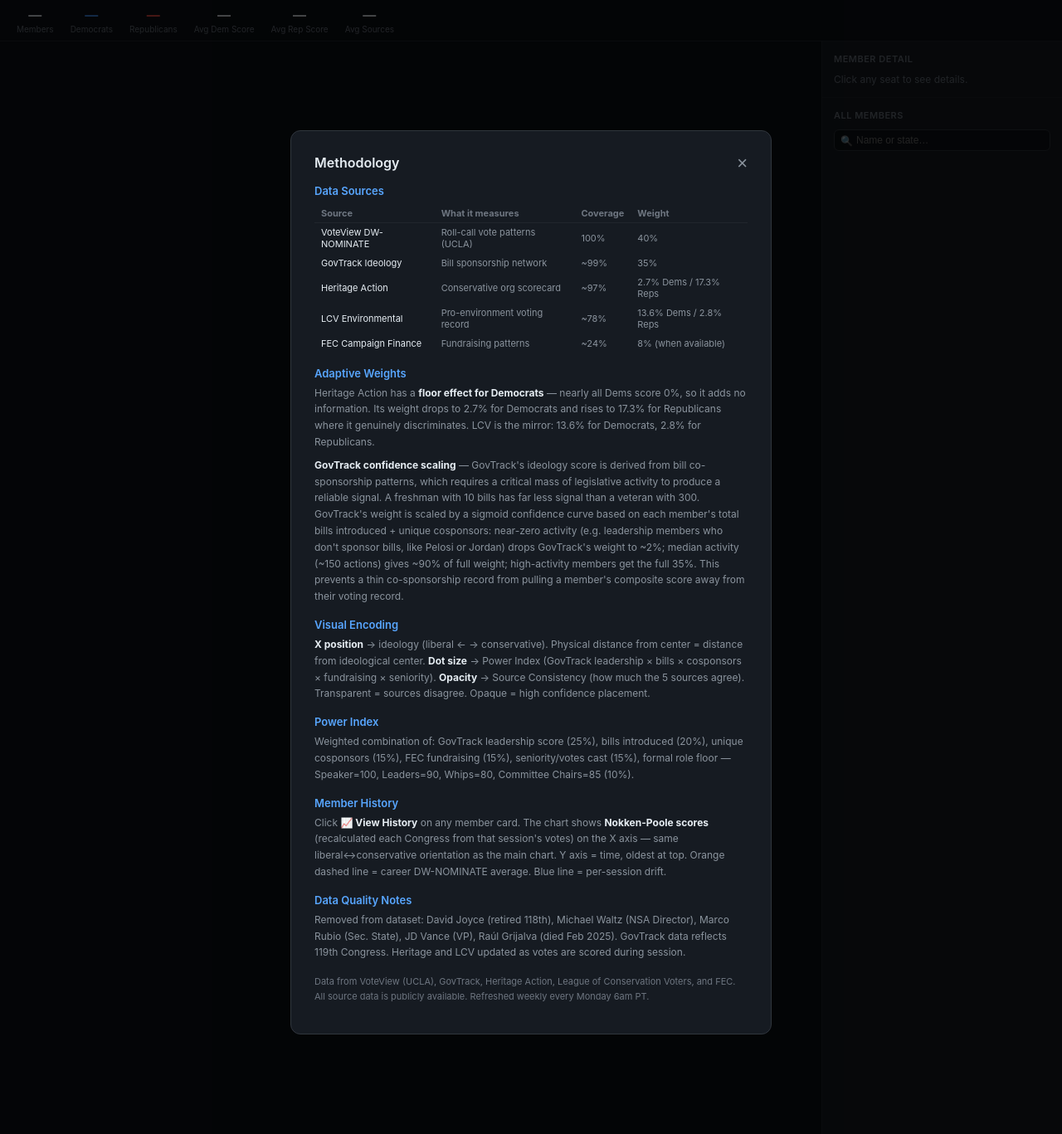
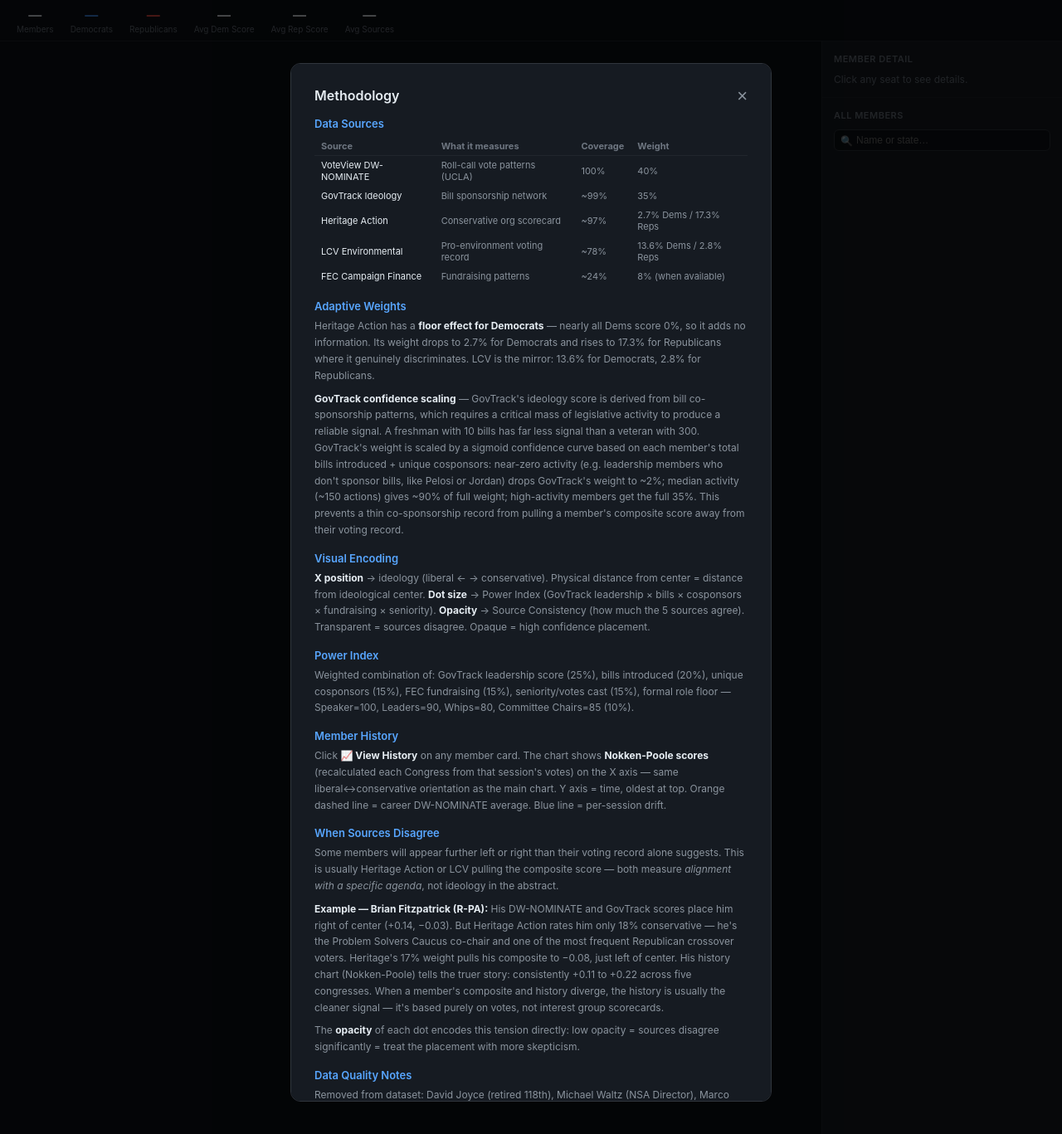
Before and after one commit to rjhyde/congress-ideology-map, a Flask app: page / in a window 1280 px wide, after a click on "ℹ Methodology". Shown: the part 61-1428 px from the top of the page at 83% size. Run offline with Flask 3, Linux system fonts and the light colour scheme; data that the repository does not hold is empty.

Commit message:
Methodology: add 'When Sources Disagree' section with Fitzpatrick example

```diff
--- a/templates/index.html
+++ b/templates/index.html
@@ -96,6 +96,10 @@
     <p>Weighted combination of: GovTrack leadership score (25%), bills introduced (20%), unique cosponsors (15%), FEC fundraising (15%), seniority/votes cast (15%), formal role floor — Speaker=100, Leaders=90, Whips=80, Committee Chairs=85 (10%).</p>
     <h3>Member History</h3>
     <p>Click <strong>📈 View History</strong> on any member card. The chart shows <strong>Nokken-Poole scores</strong> (recalculated each Congress from that session's votes) on the X axis — same liberal↔conservative orientation as the main chart. Y axis = time, oldest at top. Orange dashed line = career DW-NOMINATE average. Blue line = per-session drift.</p>
+    <h3>When Sources Disagree</h3>
+    <p>Some members will appear further left or right than their voting record alone suggests. This is usually Heritage Action or LCV pulling the composite score — both measure <em>alignment with a specific agenda</em>, not ideology in the abstract.</p>
+    <p><strong>Example — Brian Fitzpatrick (R-PA):</strong> His DW-NOMINATE and GovTrack scores place him right of center (+0.14, −0.03). But Heritage Action rates him only 18% conservative — he's the Problem Solvers Caucus co-chair and one of the most frequent Republican crossover voters. Heritage's 17% weight pulls his composite to −0.08, just left of center. His history chart (Nokken-Poole) tells the truer story: consistently +0.11 to +0.22 across five congresses. When a member's composite and history diverge, the history is usually the cleaner signal — it's based purely on votes, not interest group scorecards.</p>
+    <p>The <strong>opacity</strong> of each dot encodes this tension directly: low opacity = sources disagree significantly = treat the placement with more skepticism.</p>
     <h3>Data Quality Notes</h3>
     <p>Removed from dataset: David Joyce (retired 118th), Michael Waltz (NSA Director), Marco Rubio (Sec. State), JD Vance (VP), Raúl Grijalva (died Feb 2025). GovTrack data reflects 119th Congress. Heritage and LCV updated as votes are scored during session.</p>
     <p style="margin-top:16px;font-size:11px;color:#6e7681">Data from VoteView (UCLA), GovTrack, Heritage Action, League of Conservation Voters, and FEC. All source data is publicly available. Refreshed weekly every Monday 6am PT.</p>
```
